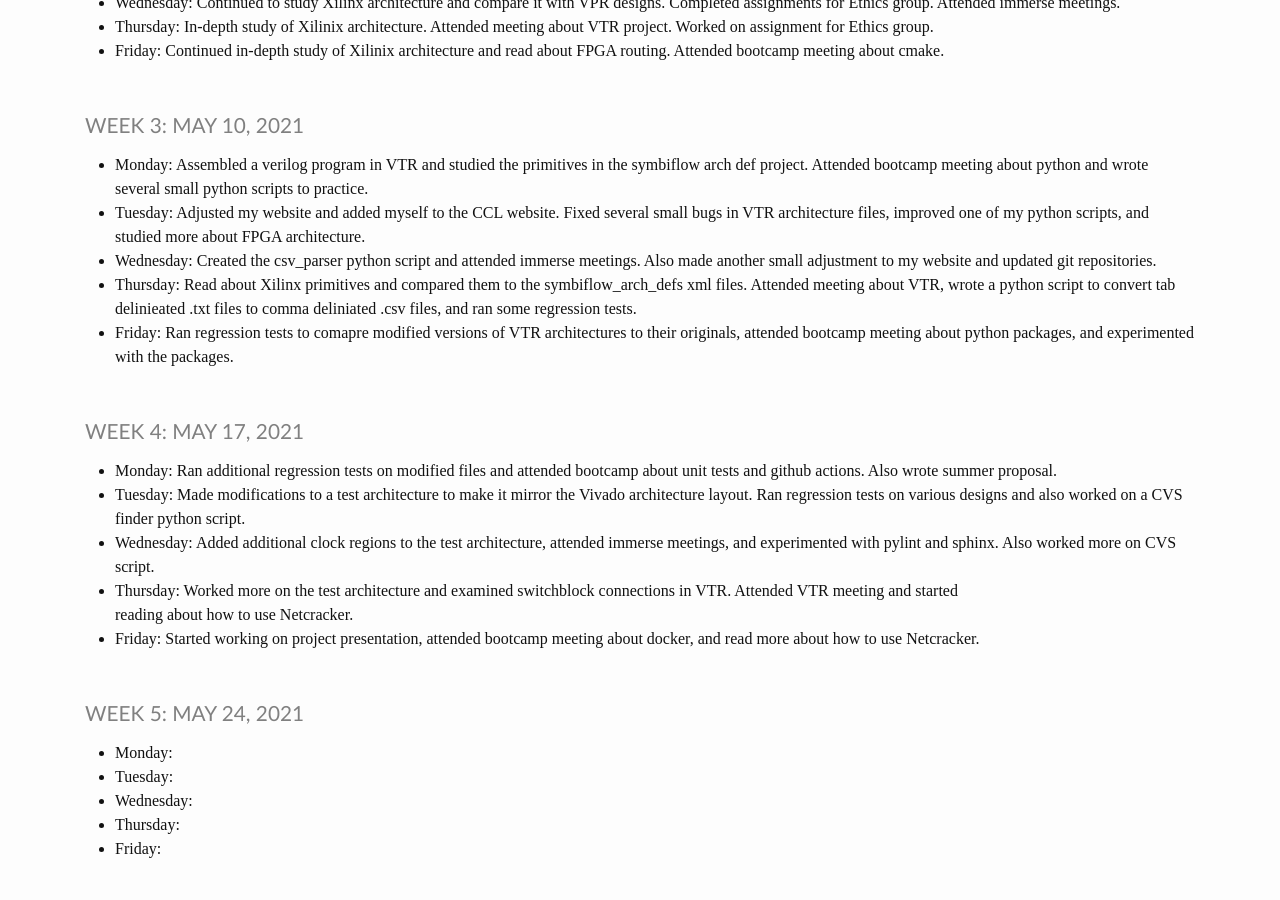
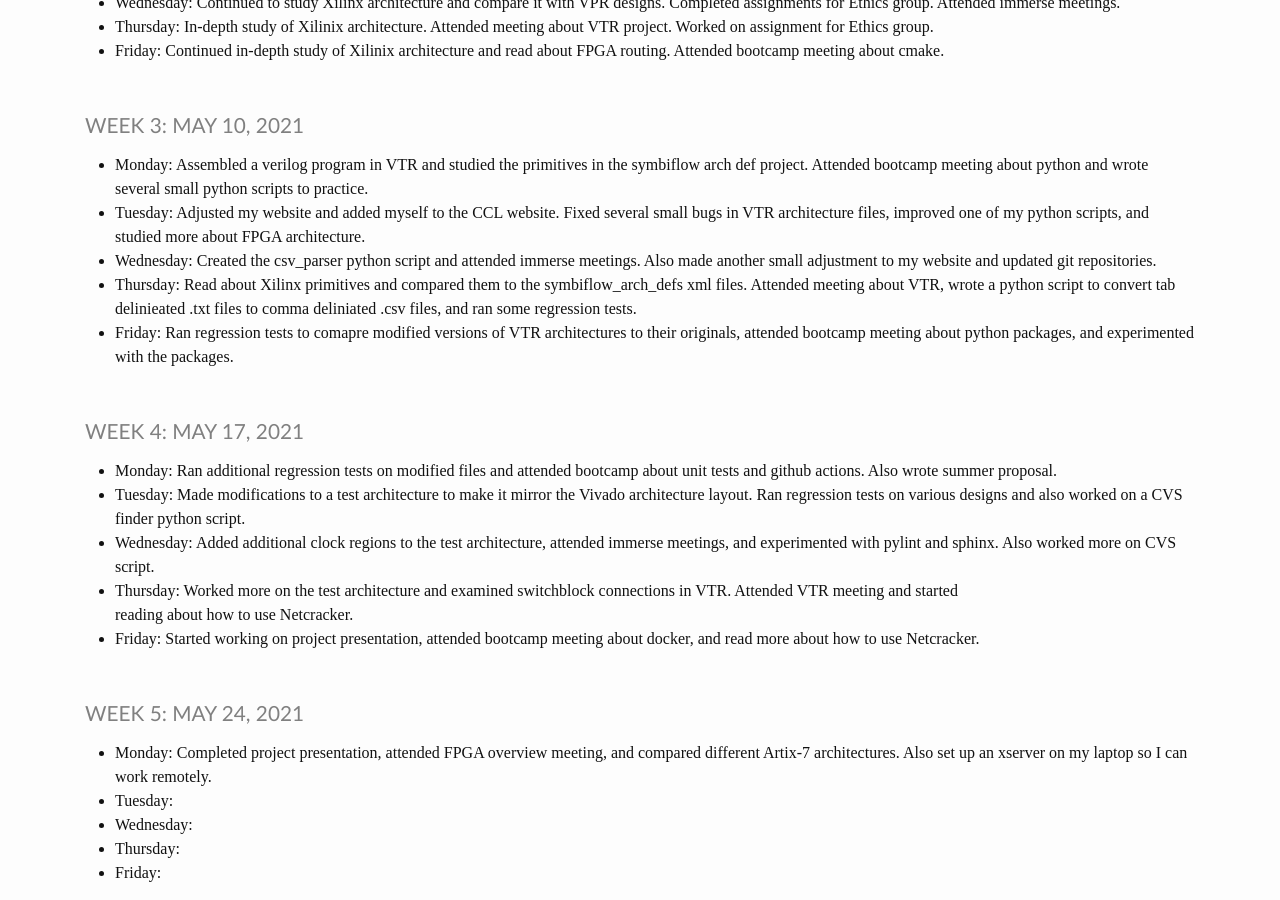
Before and after one commit to heinerb1/heinerb1.github.io, a Jekyll site: the page built from _pages/log.md, in a window 1280 px wide and 900 px high, scrolled down 601 px. Built offline with Jekyll 4.4.1, drawn with Linux system fonts in a browser that asks for light colours; before the commit the page ends 1477 px from its top, so only the background shows below that.

Commit message:
5/24 Update

```diff
--- a/_pages/log.md
+++ b/_pages/log.md
@@ -54,7 +54,8 @@ title: IMMERSE Log
 
 ### Week 5: May 24, 2021
 
-* **Monday**:
+* **Monday**: Completed project presentation, attended FPGA overview meeting, and compared different
+              Artix-7 architectures. Also set up an xserver on my laptop so I can work remotely.
 * **Tuesday**:
 * **Wednesday**:
 * **Thursday**:
```
